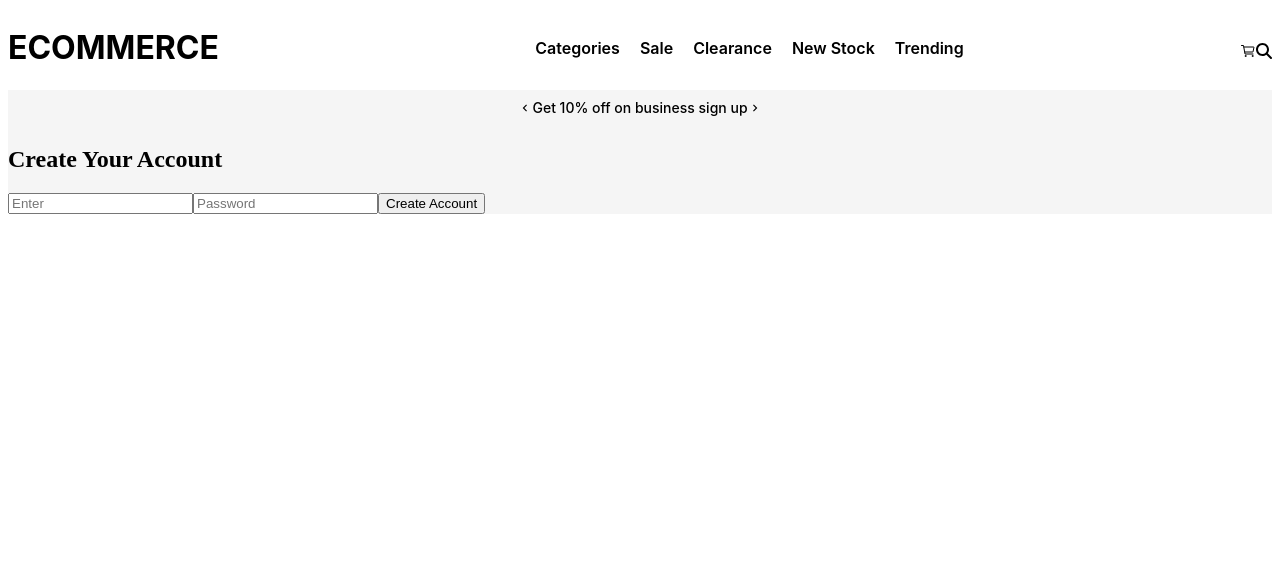
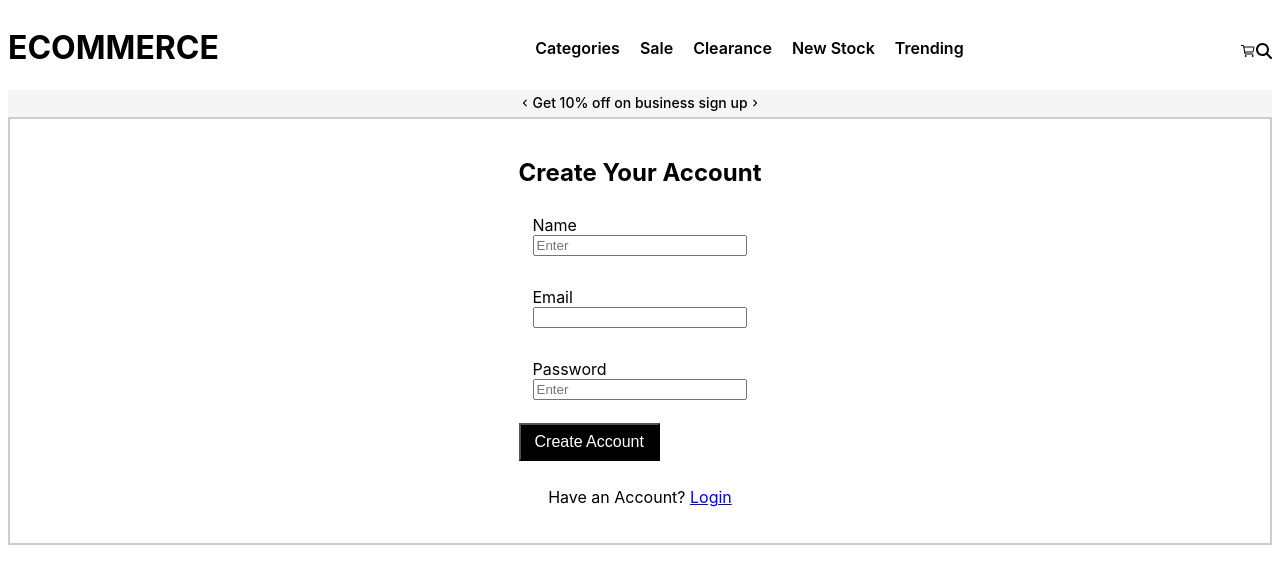
Before and after one commit to zeenat-abedin/login-signup, a React (Create React App) app: page / in a window 1280 px wide. Shown: the top 584 px of the page. Built offline with nearby package versions, Linux system fonts and the light colour scheme.

Commit message:
"Update Signup component to include name and email fields; adjust formatting and navigation"

```diff
--- a/src/App.css
+++ b/src/App.css
@@ -9,5 +9,5 @@
     font-family: Inter;
     font-size: 14px;
     font-weight: 500;
-    line-height: 36.94px;
+    line-height: 26.94px;
 }
--- a/src/App.js
+++ b/src/App.js
@@ -34,7 +34,9 @@ function App() {
           <span>Get 10% off on business sign up</span>
           <MdKeyboardArrowRight />
         </div>
+        <div>
         <Signup/>
+        </div>
         <Routes>
           {/* <Route exact path="/" component={Home} /> */}
           {/* <Route path="/" render={(props) => <Signup {...props} handleLogin={handleLogin} />} />
--- /dev/null
+++ b/src/pages/Signup.css
@@ -0,0 +1,29 @@
+.signup-form{
+  display: flex;
+  flex-direction: column;
+  justify-content: center;
+  align-items: center;
+  font-family: Inter;
+  background-color: #ffffff;
+  border: 2px solid #ccc;
+  padding: 20px;
+  /* width: 300px */
+}
+
+.container{
+    display: flex;
+    flex-direction: column;
+    justify-content: space-between;
+    font-size: 16px;
+    padding: 8px 14px;
+    margin-top: 15px;
+}
+
+.create-btn{
+    background-color: #000000;
+    color: white;
+    margin-top: 15px;
+    cursor: pointer;
+    font-size: 16px;
+    padding: 8px 14px;
+}
--- a/src/pages/Signup.jsx
+++ b/src/pages/Signup.jsx
@@ -1,8 +1,13 @@
 import React, { useState } from 'react';
-import { useNavigate } from 'react-router-dom';
+import { Link, useNavigate } from 'react-router-dom';
+import './Signup.css'
 
 const Signup = ({ handleLogin }) => {
-  const [formData, setFormData] = useState({ username: '', password: '' });
+  const [formData, setFormData] = useState({
+      name: '',
+      email: '',
+      password: ''
+    });
   const navigate = useNavigate();
 
   const handleChange = (e) => {
@@ -23,19 +28,32 @@ const Signup = ({ handleLogin }) => {
   };
 
   return (
-    <div>
+    <div className='signup-form'>
       <form onSubmit={handleSubmit}>
         <h2>Create Your Account</h2>
-        <input type="text" name="username" placeholder="Enter" value={formData.username} onChange={handleChange} />
-        <input
+        <div className='container'>
+          <label htmlFor="username">Name</label>
+          <input type="text" name="username" placeholder="Enter" value={formData.username} onChange={handleChange} />
+        </div>
+        <div className='container'>
+            <label htmlFor="email">Email</label>
+            <input type="email" id="email" name="email" value={formData.email} onChange={handleChange} />
+        </div>
+        <div className='container'>
+          <label htmlFor="password">Password</label>
+          <input
           type="password"
           name="password"
-          placeholder="Password"
+          placeholder="Enter"
           value={formData.password}
           onChange={handleChange}
-        />
-        <button type="submit">Create Account</button>
+          />
+        </div>
+        <button type="submit" className='create-btn'>Create Account</button>
       </form>
+      <div style={{ marginTop: '10px' }}>
+         <p>Have an Account? <Link to="/login">Login</Link></p>
+      </div>
     </div>
   );
 };
```
